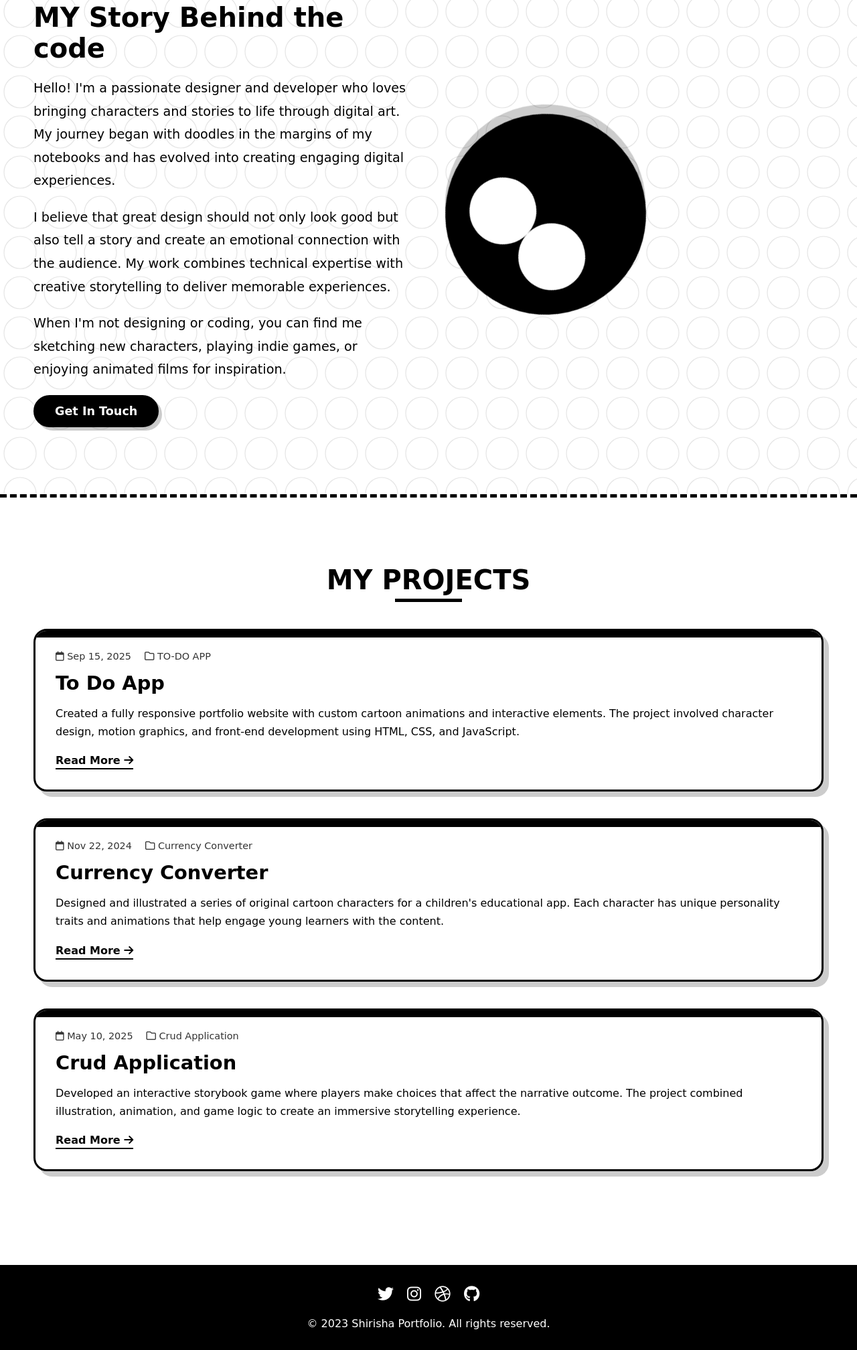
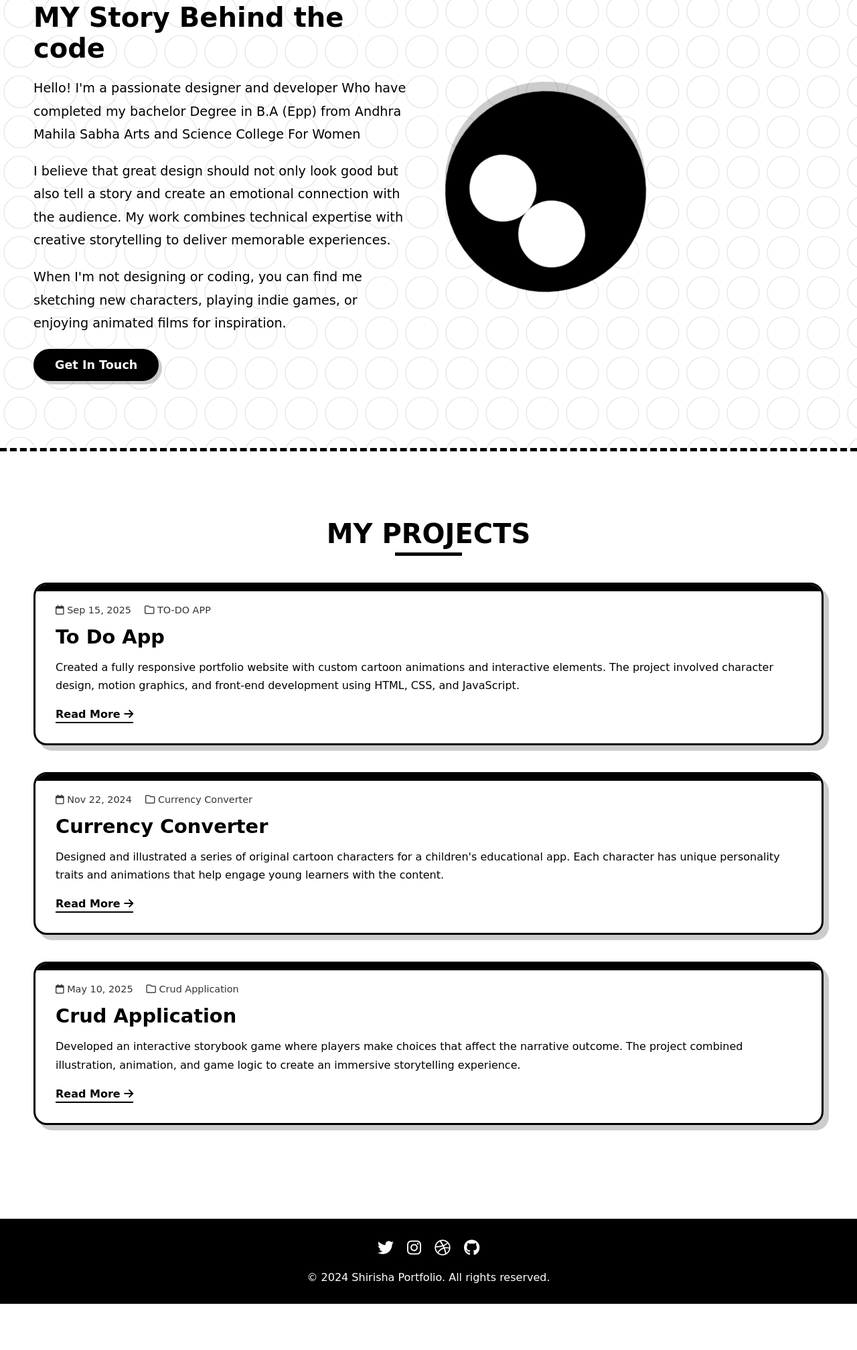
Before and after one commit to shirishagit/SHIRISHA-PORTFOLIO, a plain HTML site: page Index.html in a window 1280 px wide. Shown: the part 1793-3809 px from the top of the page at 67% size. After the commit the page ends 3740 px from the top, so only its background shows below. Drawn offline with Linux system fonts and the light colour scheme.

Commit message:
Add : About Section

```diff
--- a/Index.html
+++ b/Index.html
@@ -70,7 +70,7 @@
         <div class="about-content">
             <div class="about-text">
                 <h2>MY Story Behind the code </h2>
-                <p>Hello! I'm a passionate designer and developer who loves bringing characters and stories to life through digital art. My journey began with doodles in the margins of my notebooks and has evolved into creating engaging digital experiences.</p>
+                <p>Hello! I'm a passionate designer and developer Who have completed my bachelor Degree in B.A (Epp) from Andhra Mahila Sabha Arts and Science College For Women </p>
                 <p>I believe that great design should not only look good but also tell a story and create an emotional connection with the audience. My work combines technical expertise with creative storytelling to deliver memorable experiences.</p>
                 <p>When I'm not designing or coding, you can find me sketching new characters, playing indie games, or enjoying animated films for inspiration.</p>
                 <a href="#contact" class="btn">Get In Touch</a>
@@ -123,7 +123,7 @@
             <a href="#"><i class="fab fa-dribbble"></i></a>
             <a href="#"><i class="fab fa-github"></i></a>
         </div>
-        <p>&copy; 2023 Shirisha Portfolio. All rights reserved.</p>
+        <p>&copy; 2024 Shirisha Portfolio. All rights reserved.</p>
     </footer>
 
     <script src="./Main.js"></script>
```
Also changed, not shown: Script.js (deleted).
